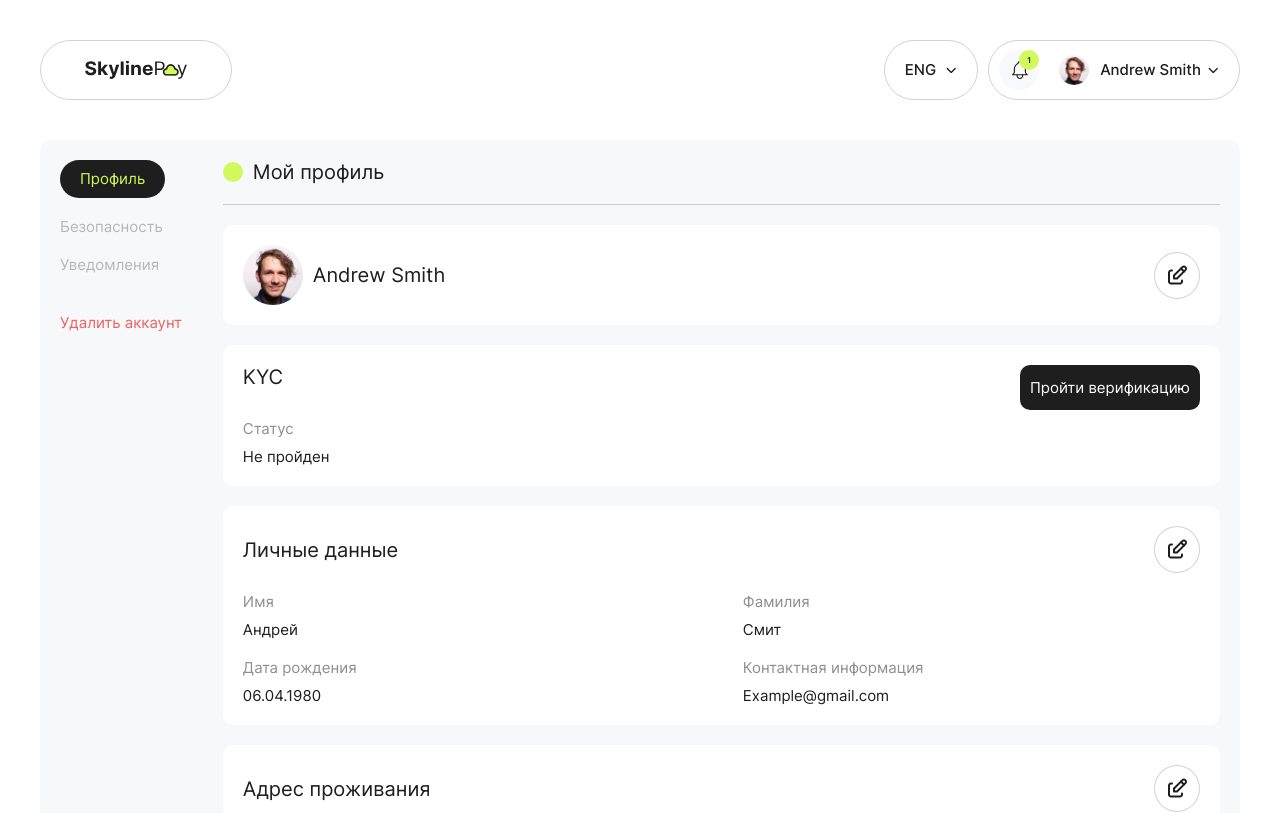
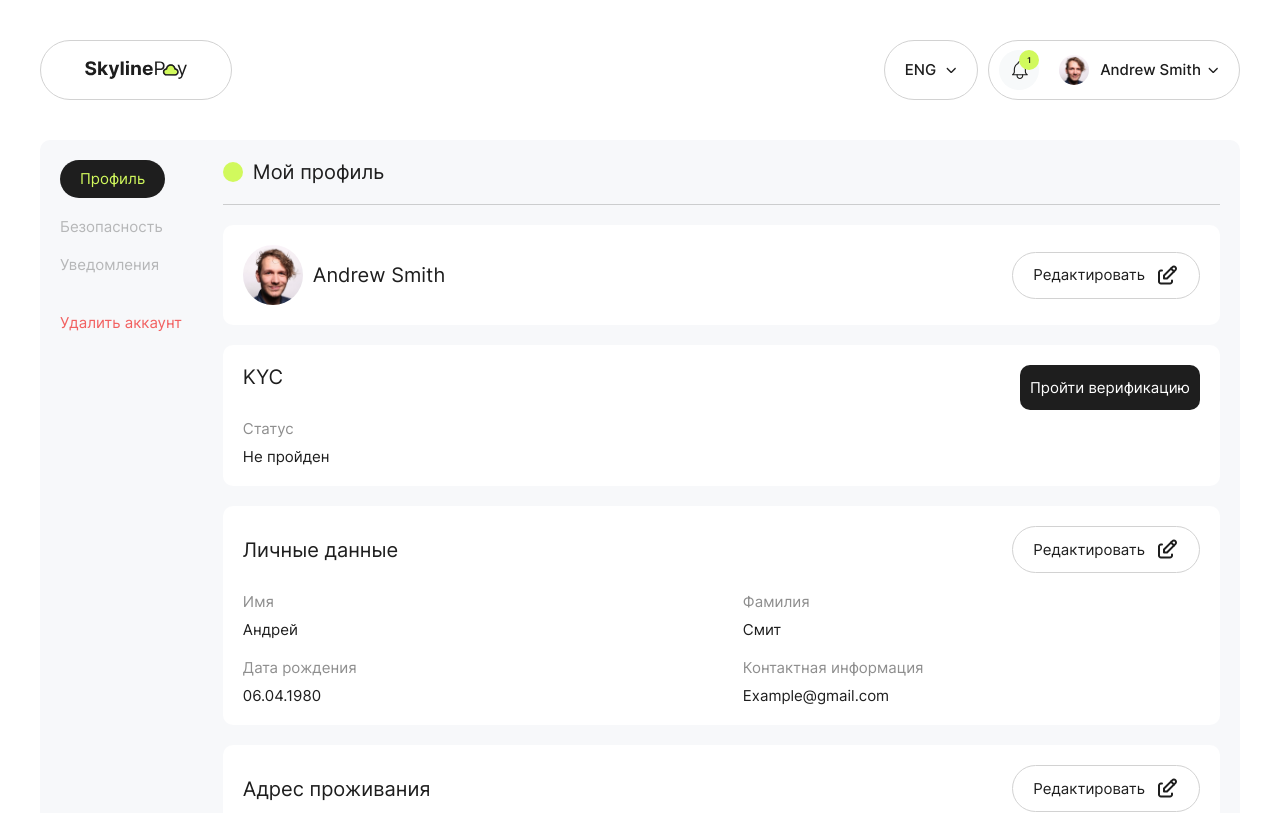
Before and after one commit to CarolineUniverse1443/skyline-poy, a Nuxt app: page / in a window 1280 px wide. Shown: the top 813 px of the page. Built offline with nearby package versions, Linux system fonts and the light colour scheme.

Commit message:
add desktop edit button

```diff
--- a/pages/index.vue
+++ b/pages/index.vue
@@ -16,6 +16,7 @@
 						<span class="profile__person-name">Andrew Smith</span>
 					</div>
 					<button class="profile__edit-button">
+						<p class="profile__edit-button-text">Редактировать</p>
 						<IconsEditPencil />
 					</button>
 				</div>
@@ -38,6 +39,7 @@
 				<div class="profile__section-heading">
 					<h3 class="profile__section-title">Личные данные</h3>
 					<button class="profile__edit-button">
+						<p class="profile__edit-button-text">Редактировать</p>
 						<IconsEditPencil />
 					</button>
 				</div>
@@ -68,6 +70,7 @@
 				<div class="profile__section-heading">
 					<h3 class="profile__section-title">Адрес проживания</h3>
 					<button class="profile__edit-button">
+						<p class="profile__edit-button-text">Редактировать</p>
 						<IconsEditPencil />
 					</button>
 				</div>
@@ -254,8 +257,27 @@
 	justify-content: center;
 	align-items: center;
 	padding: 10px;
+	font-size: 15px;
+	line-height: 18px;
 	border: 1px solid $grey-200;
 	border-radius: 50%;
+
+	@include mq($desktop)
+	{
+		gap: 10px;
+		padding: 10px 20px;
+		border-radius: 100px;
+	}
+}
+
+.profile__edit-button-text
+{
+	display: none;
+
+	@include mq($desktop)
+	{
+		display: block;
+	}
 }
 
 .profile__verify-button
@@ -274,7 +296,7 @@
 
 	&:hover
 	{
-		background-color: $white;
+		background-color: $grey-200;
 		color: $black;
 	}
 }
```
